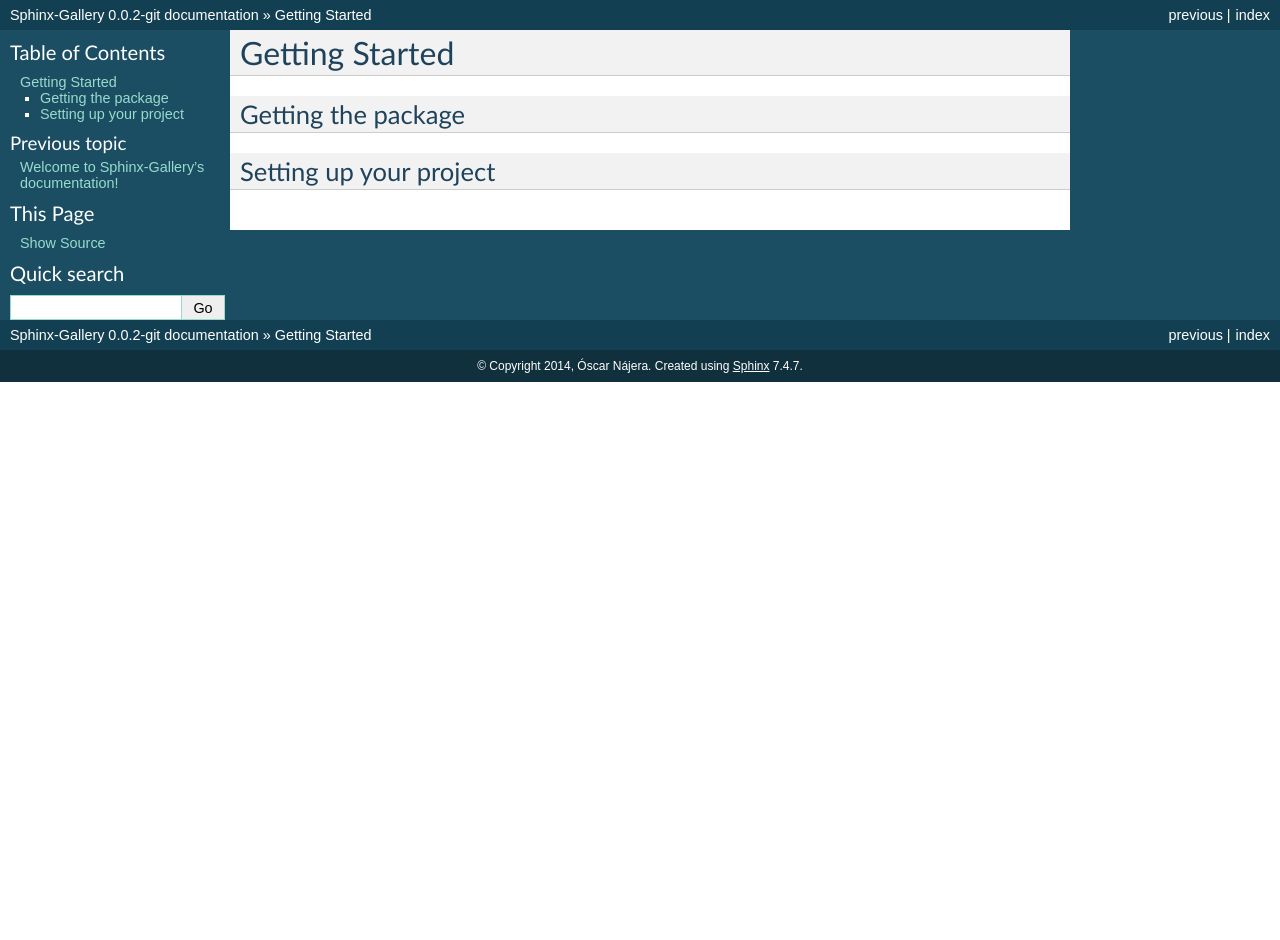
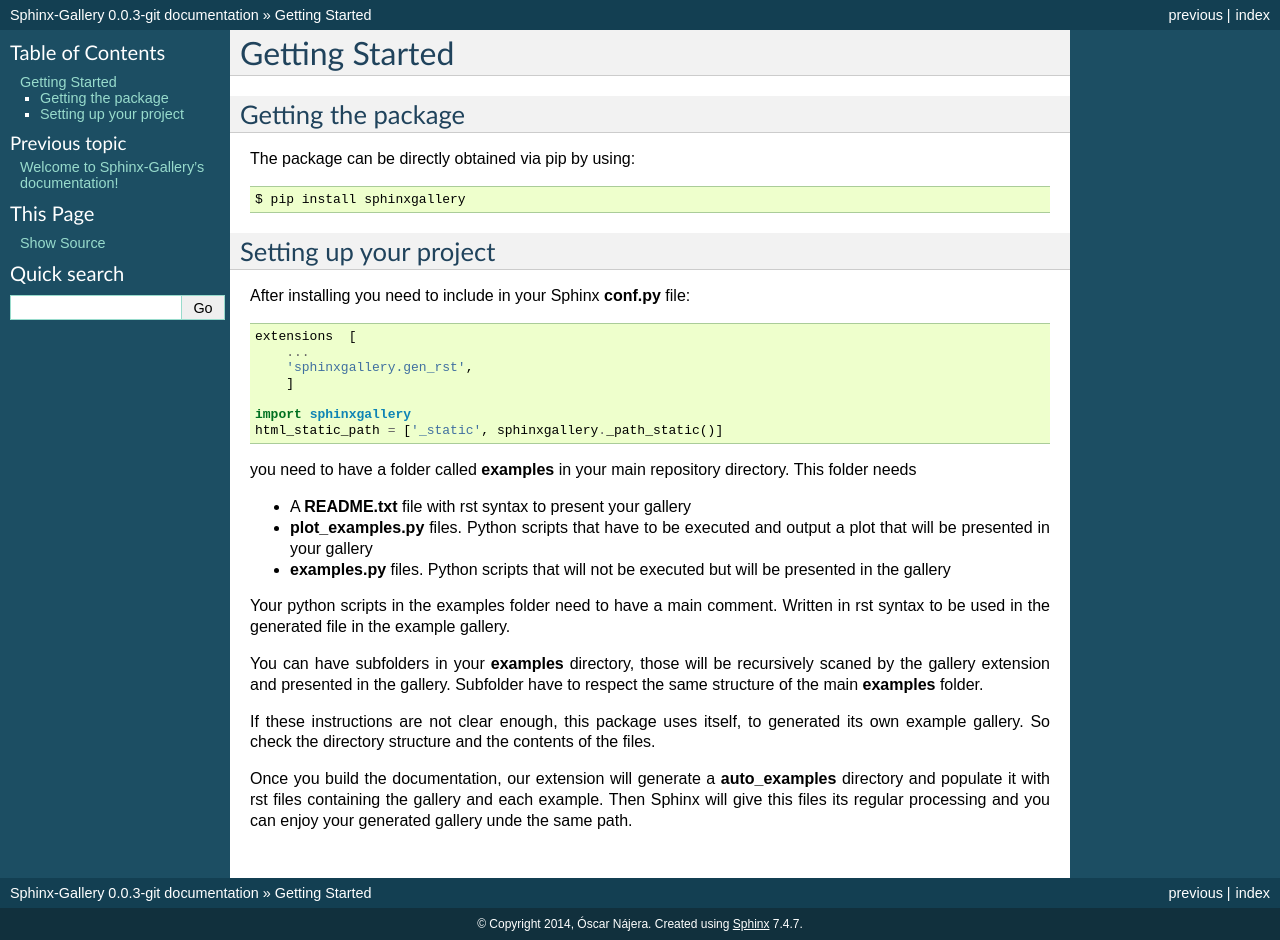
Before and after one commit to sphinx-gallery/sphinx-gallery, a Sphinx documentation site: the page built from docs/getting_started.rst, in a window 1280 px wide. Built offline with Sphinx 7.4.7, drawn with Linux system fonts in a browser that asks for light colours; before the commit the page ends 900 px from its top, so only the background shows below that.

Commit message:
Extending documentation

```diff
--- a/docs/getting_started.rst
+++ b/docs/getting_started.rst
@@ -4,6 +4,47 @@
 
 Getting the package
 ===================
+The package can be directly obtained via pip by using::
+
+  $ pip install sphinxgallery
+
 
 Setting up your project
 =======================
+After installing you need to include in your Sphinx **conf.py** file:
+
+.. code-block:: python
+
+    extensions  [
+        ...
+        'sphinxgallery.gen_rst',
+        ]
+
+    import sphinxgallery
+    html_static_path = ['_static', sphinxgallery._path_static()]
+
+
+you need to have a folder called **examples** in your main repository directory.
+This folder needs
+
+* A **README.txt** file with rst syntax to present your gallery
+* **plot_examples.py** files. Python scripts that have to be executed
+  and output a plot that will be presented in your gallery
+* **examples.py** files. Python scripts that will not be executed but will be presented
+  in the gallery
+
+Your python scripts in the examples folder need to have a main comment. Written
+in rst syntax to be used in the generated file in the example gallery.
+
+You can have subfolders in your **examples** directory, those will be recursively
+scaned by the gallery extension and presented in the gallery. Subfolder have to
+respect the same structure of the main **examples** folder.
+
+If these instructions are not clear enough, this package uses itself, to generated
+its own example gallery. So check the directory structure and the contents of the
+files.
+
+Once you build the documentation, our extension will generate a **auto_examples**
+directory and populate it with rst files containing the gallery and each example.
+Then Sphinx will give this files its regular processing and you can enjoy your
+generated gallery unde the same path.
--- a/docs/index.rst
+++ b/docs/index.rst
@@ -5,6 +5,10 @@
 
 Welcome to Sphinx-Gallery's documentation!
 ==========================================
+
+Sphinx extension for automatic generation of an example gallery.
+It is extracted from the scikit-learn project and aims to be an
+independent general purpose extension.
 
 Visit the autogenerated gallery at `auto-examples <auto_examples/index.html>`_
 
--- a/sphinxgallery/__init__.py
+++ b/sphinxgallery/__init__.py
@@ -1,7 +1,7 @@
 """Sphinx Gallery
 """
 import os
-__version__ = '0.0.2'
+__version__ = '0.0.3'
 
 def _path_static():
     """Returns path to packaged static files"""
```
Also changed, not shown: README.md (+14 -5 lines).
